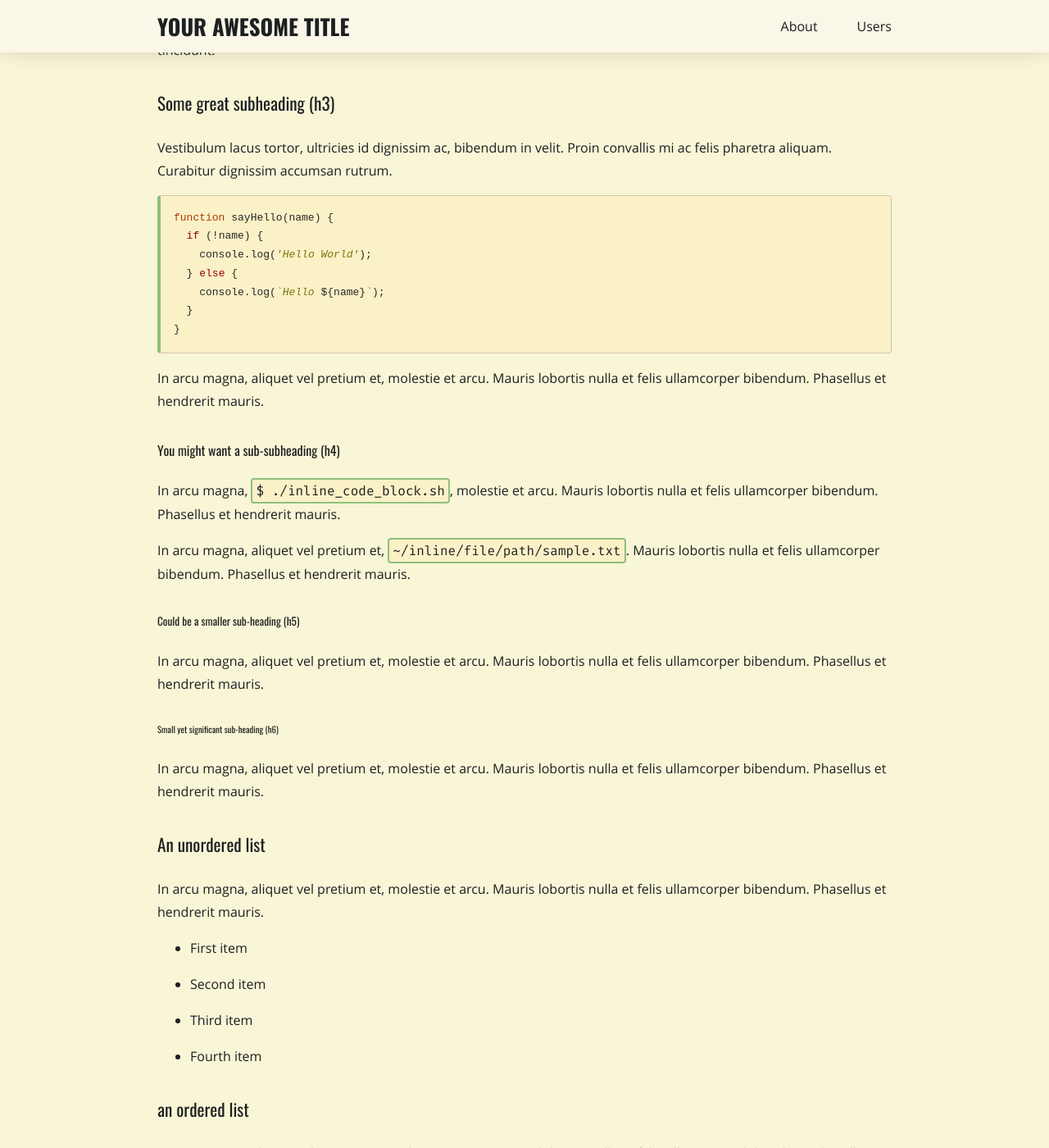
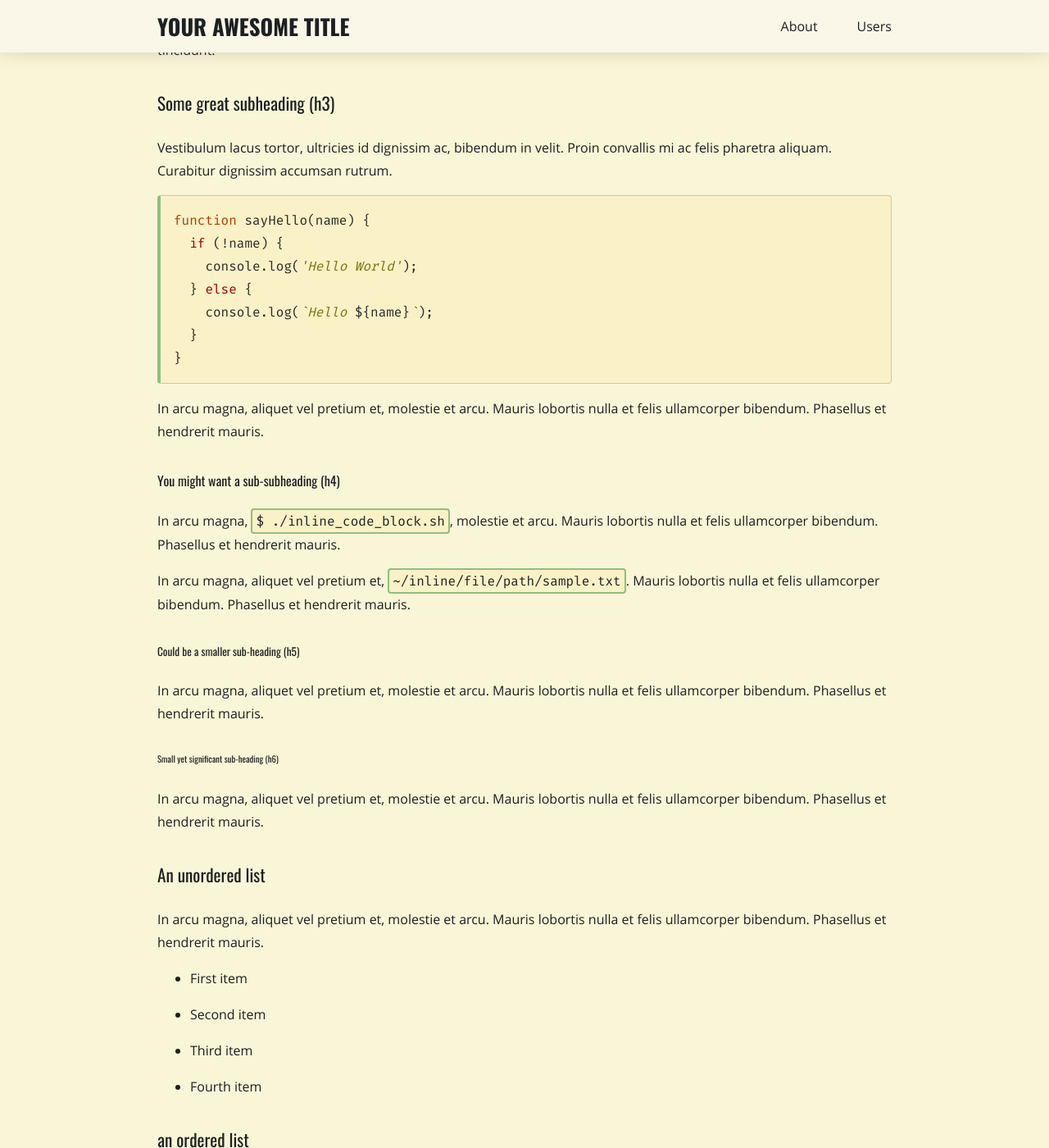
Before and after one commit to brandoncardoso/hima, a Jekyll site: the page built from _posts/2022-12-13-a-demonstration-of-common-element-styles.md, in a window 1280 px wide and 1400 px high, scrolled down 1368 px. Shown: the whole window at 82% size. Built offline with Jekyll 4.4.1, drawn with Linux system fonts in a browser that asks for light colours.

Commit message:
add font-display, font fallbacks

```diff
--- a/_sass/hima/fonts.scss
+++ b/_sass/hima/fonts.scss
@@ -1,5 +1,6 @@
 @font-face {
   font-family: 'Oswald';
+  font-display: swap;
   src:
     local('Oswald'),
     url('../fonts/Oswald.woff2') format('woff2');
@@ -7,6 +8,7 @@
 
 @font-face {
   font-family: 'OpenSans';
+  font-display: swap;
   src:
     local('Open Sans'),
     url('../fonts/OpenSans.woff2') format('woff2');
@@ -14,6 +16,7 @@
 
 @font-face {
   font-family: 'FiraCode';
+  font-display: swap;
   src:
     local('Fira Code'),
     url('../fonts/FiraCode.woff2') format('woff2');
--- a/_sass/hima/main.scss
+++ b/_sass/hima/main.scss
@@ -28,7 +28,7 @@
 }
 
 h1, h2, h3, h4, h5, h6 {
-  font-family: Oswald;
+  font-family: Oswald, Arial, sans-serif;
   margin-top: 2rem;
   font-weight: normal;
 }
@@ -94,8 +94,8 @@
     justify-content: center;
     align-items: center;
     font-size: 2.5rem;
-    font-family: Oswald;
-    font-variation-settings: "wght" 800;
+    font-family: Oswald, Arial, sans-serif;
+    font-variation-settings: "wght" 700;
     text-transform: uppercase;
     text-align: center;
     line-height: 1.2;
@@ -346,12 +346,15 @@
   }
 }
 
+code {
+  font-family: FiraCode, monospace;
+}
+
 :not(pre) > code {
   background: $inline-code-background;
   padding: .2rem .25rem;
   border-radius: .25rem;
   border: .15rem solid $code-border;
-  font-family: FiraCode;
   overflow-x: auto;
 }
 
```
Also changed, not shown: hima.gemspec.
